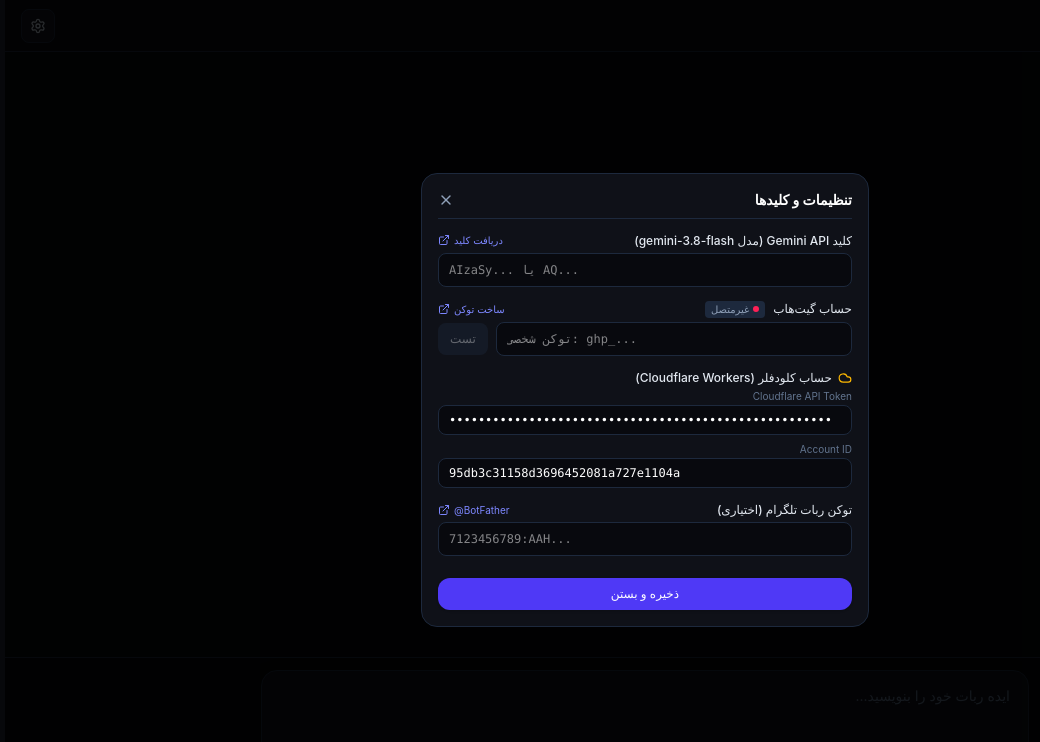
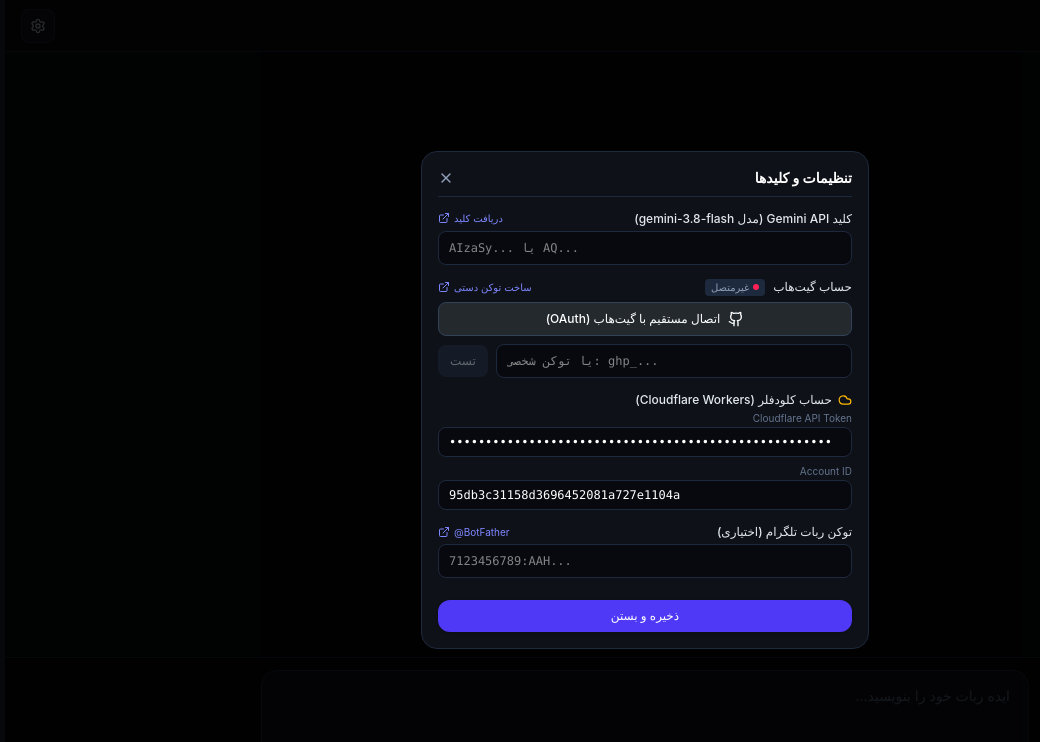
Before and after one commit to aishervin/Motherboter, a React (Vite) app: page / in a window 1280 px wide. Both pictures are taken after a click on the button "تنظیمات و کلیدها". Shown: the top 742 px of the page, without its empty margins (172-1212 px from the left). Built offline with nearby package versions, Linux system fonts and the light colour scheme.

Commit message:
feat: restore direct GitHub OAuth connect button in settings modal

```diff
--- a/src/App.tsx
+++ b/src/App.tsx
@@ -24,6 +24,8 @@ interface ChatMessage {
   time: string;
   blocks?: AgentBlock[];
 }
+
+const DEFAULT_CLIENT_ID = "Ov23liRlVQJ53msMFK4d";
 
 export default function App() {
   const [messages, setMessages] = useState<ChatMessage[]>([]);
@@ -56,6 +58,7 @@ export default {
 
   // Credentials
   const [geminiKey, setGeminiKey] = useState(() => localStorage.getItem("mb_gemini_key") || "");
+  const [githubClientId, setGithubClientId] = useState(() => localStorage.getItem("mb_gh_client_id") || DEFAULT_CLIENT_ID);
   const [githubToken, setGithubToken] = useState(() => localStorage.getItem("mb_gh_token") || "");
   const [githubUser, setGithubUser] = useState(() => localStorage.getItem("mb_gh_user") || "");
   const [ghChecking, setGhChecking] = useState(false);
@@ -110,7 +113,14 @@ export default {
     }
   };
 
+  // Check if returning from GitHub OAuth
   useEffect(() => {
+    const params = new URLSearchParams(window.location.search);
+    const code = params.get('code');
+    if (code) {
+      window.history.replaceState({}, document.title, window.location.pathname);
+      setSettingsOpen(true);
+    }
     if (githubToken && !githubUser) {
       verifyGitHubToken(githubToken);
     }
@@ -275,7 +285,7 @@ Respond STRICTLY with valid JSON:
   return (
     <div dir="rtl" className="min-h-screen bg-[#07080b] text-slate-100 flex flex-col font-sans selection:bg-indigo-600 selection:text-white">
 
-      {/* 1. CLEAN MINIMAL HEADER (No stray icons outside) */}
+      {/* 1. CLEAN MINIMAL HEADER */}
       <header className="h-13 border-b border-slate-800 bg-[#0b0c11] px-4 flex items-center justify-between shrink-0 z-30">
         <div className="flex items-center gap-2.5">
           <div className="w-7 h-7 rounded-lg bg-indigo-600 flex items-center justify-center text-white shadow">
@@ -290,7 +300,6 @@ Respond STRICTLY with valid JSON:
           title="تنظیمات و کلیدها"
         >
           <Settings className="w-4 h-4" />
-          {/* Subtle green indicator right on the settings icon if connected */}
           {githubUser && (
             <span className="absolute top-1 left-1 w-2 h-2 rounded-full bg-emerald-500 shadow-sm"></span>
           )}
@@ -492,7 +501,7 @@ Respond STRICTLY with valid JSON:
         <div ref={messagesEndRef} />
       </main>
 
-      {/* 3. PROMPT INPUT BAR (Send button firmly on the RIGHT side, clean placeholder) */}
+      {/* 3. PROMPT INPUT BAR (Send button on the RIGHT side) */}
       <div className="fixed bottom-0 left-0 right-0 p-3 bg-[#07080b]/95 border-t border-slate-800 backdrop-blur-md z-20">
         <div className="max-w-3xl w-full mx-auto bg-[#10121a] border border-slate-800 rounded-2xl p-2.5 focus-within:border-indigo-500/80 transition-colors shadow-2xl flex flex-col gap-2">
 
@@ -515,7 +524,7 @@ Respond STRICTLY with valid JSON:
             className="w-full bg-transparent text-white text-xs md:text-sm placeholder-slate-500 focus:outline-none resize-none leading-relaxed min-h-[48px] max-h-[160px] px-2 py-1"
           />
 
-          {/* Action Row: Send button on the RIGHT side */}
+          {/* Action Row: Send button firmly on the RIGHT side */}
           <div className="flex items-center justify-start pt-1.5 border-t border-slate-800/60 px-1">
             <button
               onClick={handleSendMessage}
@@ -530,7 +539,7 @@ Respond STRICTLY with valid JSON:
         </div>
       </div>
 
-      {/* 4. SETTINGS MODAL (Keys menu with status light inside) */}
+      {/* 4. SETTINGS MODAL (With Direct GitHub OAuth Connect button + Token option) */}
       {settingsOpen && (
         <div className="fixed inset-0 bg-black/80 z-50 flex items-center justify-center p-3">
           <div className="bg-[#0f1118] border border-slate-800 rounded-2xl max-w-md w-full p-4 flex flex-col gap-3.5 max-h-[90vh] overflow-y-auto text-xs">
@@ -563,16 +572,15 @@ Respond STRICTLY with valid JSON:
               />
             </div>
 
-            {/* 2. GitHub (Status light right here inside keys menu!) */}
+            {/* 2. GitHub: DIRECT CONNECT BUTTON + Token input */}
             <div>
-              <div className="flex items-center justify-between mb-1">
+              <div className="flex items-center justify-between mb-1.5">
                 <div className="flex items-center gap-2">
                   <label className="text-slate-200 font-medium">حساب گیت‌هاب</label>
-                  {/* Status light inside keys menu */}
                   {githubUser ? (
                     <span className="flex items-center gap-1 px-1.5 py-0.5 rounded bg-emerald-950/60 border border-emerald-800/80 text-emerald-400 text-[10px]">
                       <span className="w-1.5 h-1.5 rounded-full bg-emerald-400"></span>
-                      متصل: {githubUser}
+                      متصل: @{githubUser}
                     </span>
                   ) : (
                     <span className="flex items-center gap-1 px-1.5 py-0.5 rounded bg-slate-800 text-slate-400 text-[10px]">
@@ -583,10 +591,24 @@ Respond STRICTLY with valid JSON:
                 </div>
 
                 <a href="https://github.com/settings/tokens/new?scopes=repo,workflow&description=Motherboter" target="_blank" rel="noreferrer" className="text-[10px] text-indigo-400 hover:underline flex items-center gap-1">
-                  ساخت توکن <ExternalLink className="w-3 h-3" />
+                  ساخت توکن دستی <ExternalLink className="w-3 h-3" />
                 </a>
               </div>
 
+              {/* DIRECT GITHUB OAUTH CONNECT BUTTON */}
+              <button
+                type="button"
+                onClick={() => {
+                  const cleanClientId = (githubClientId || DEFAULT_CLIENT_ID).trim();
+                  window.location.href = `https://github.com/login/oauth/authorize?client_id=${cleanClientId}&scope=repo,workflow`;
+                }}
+                className="w-full bg-[#24292e] hover:bg-[#2f363d] text-white py-2 px-3 rounded-lg transition-colors flex items-center justify-center gap-2 border border-slate-700 cursor-pointer mb-2 font-medium"
+              >
+                <Github className="w-4 h-4" />
+                <span>اتصال مستقیم با گیت‌هاب (OAuth)</span>
+              </button>
+
+              {/* Personal Access Token alternative */}
               <div className="flex items-center gap-2">
                 <input
                   type="password"
@@ -597,7 +619,7 @@ Respond STRICTLY with valid JSON:
                     setGithubToken(val);
                     verifyGitHubToken(val);
                   }}
-                  placeholder="توکن شخصی: ghp_..."
+                  placeholder="یا توکن شخصی: ghp_..."
                   className="w-full bg-[#08090e] border border-slate-800 rounded-lg px-2.5 py-2 text-white font-mono text-xs focus:outline-none focus:border-indigo-500"
                 />
                 <button
```
